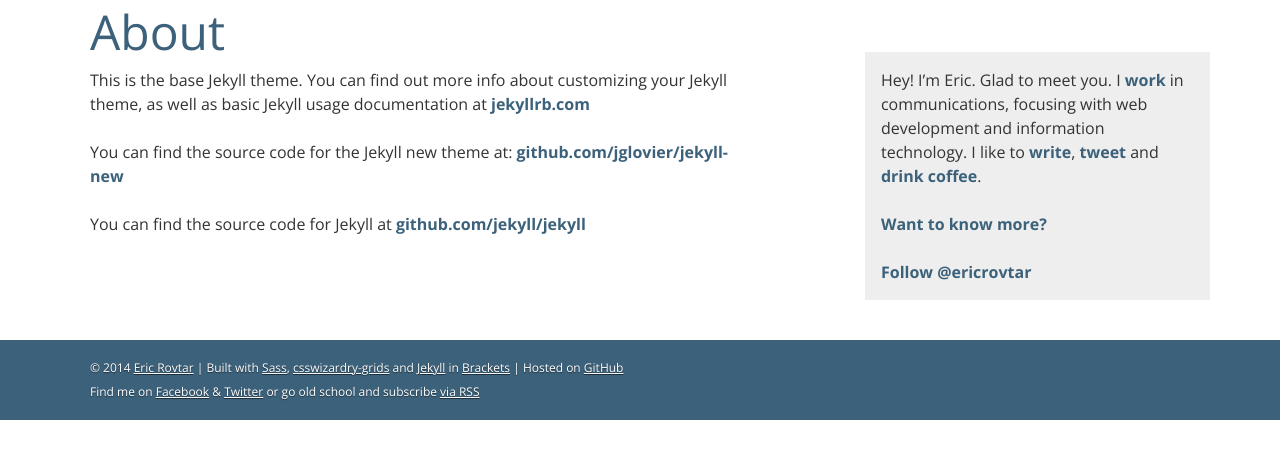
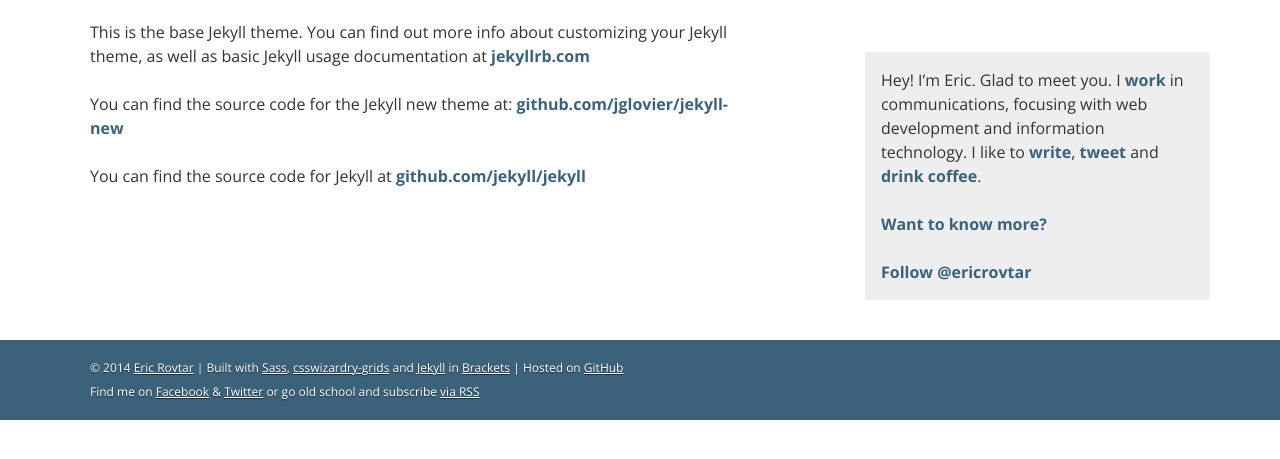
Before and after one commit to ericrovtar/ericrovtar.github.io, a Jekyll site: the page built from about.md, in a window 1280 px wide, cut to the strip 292-751 px from the top of the page. Built offline with Jekyll 4.4.1, drawn with Linux system fonts in a browser that asks for light colours; comment, search, counter and statistics services are not loaded.

Commit message:
Remove excess markup

```diff
--- a/_layouts/page.html
+++ b/_layouts/page.html
@@ -1,14 +1,7 @@
 ---
 layout: default
 ---
-<div class="post">
 
-  <header class="post-header">
-    <h1>{{ page.title }}</h1>
-  </header>
-
-  <article class="post-content">
-  {{ content }}
-  </article>
-
-</div>
+<article class="post-content">
+{{ content }}
+</article>
```
